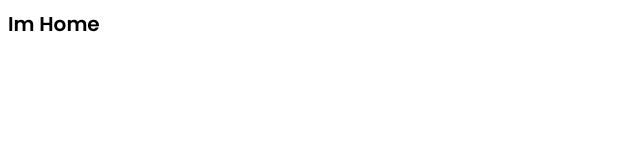
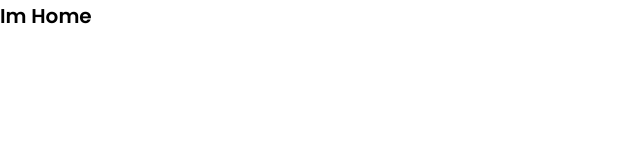
Before and after one commit to yayanrw/msglow-sellershop-materialui, a React (Create React App) app: page / in a window 1280 px wide. Shown: the top 160 px of the page, without its empty margins (0-640 px from the left). Built offline with nearby package versions, Linux system fonts and the light colour scheme; the HTML template or start-up script is replaced by a standard one.

Commit message:
mod index.css

```diff
--- a/src/index.css
+++ b/src/index.css
@@ -1 +1,7 @@
 @import url("https://fonts.googleapis.com/css2?family=Poppins:wght@400;500;600;700&display=swap");
+
+body {
+  margin: 0;
+  -webkit-font-smoothing: antialiased;
+  -moz-osx-font-smoothing: grayscale;
+}
```
